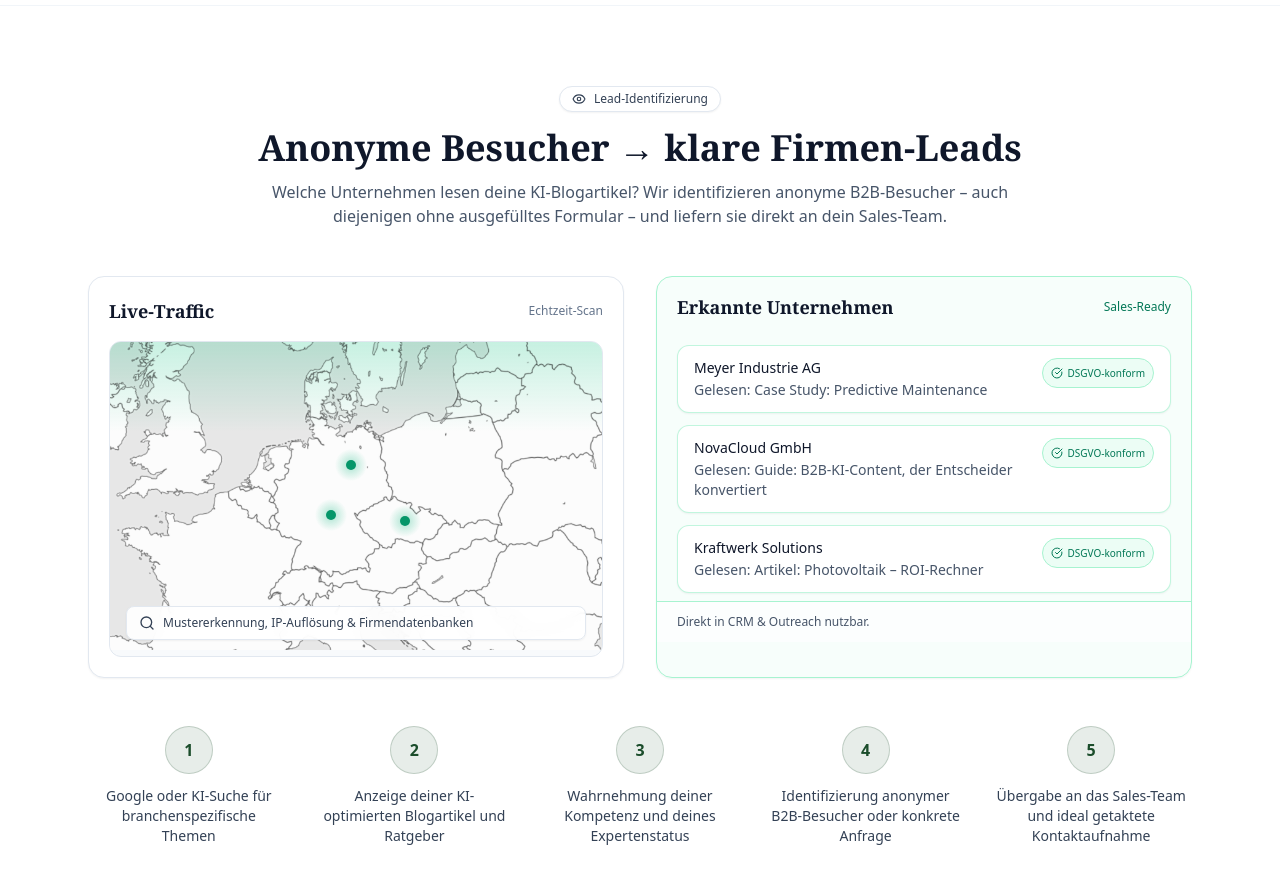
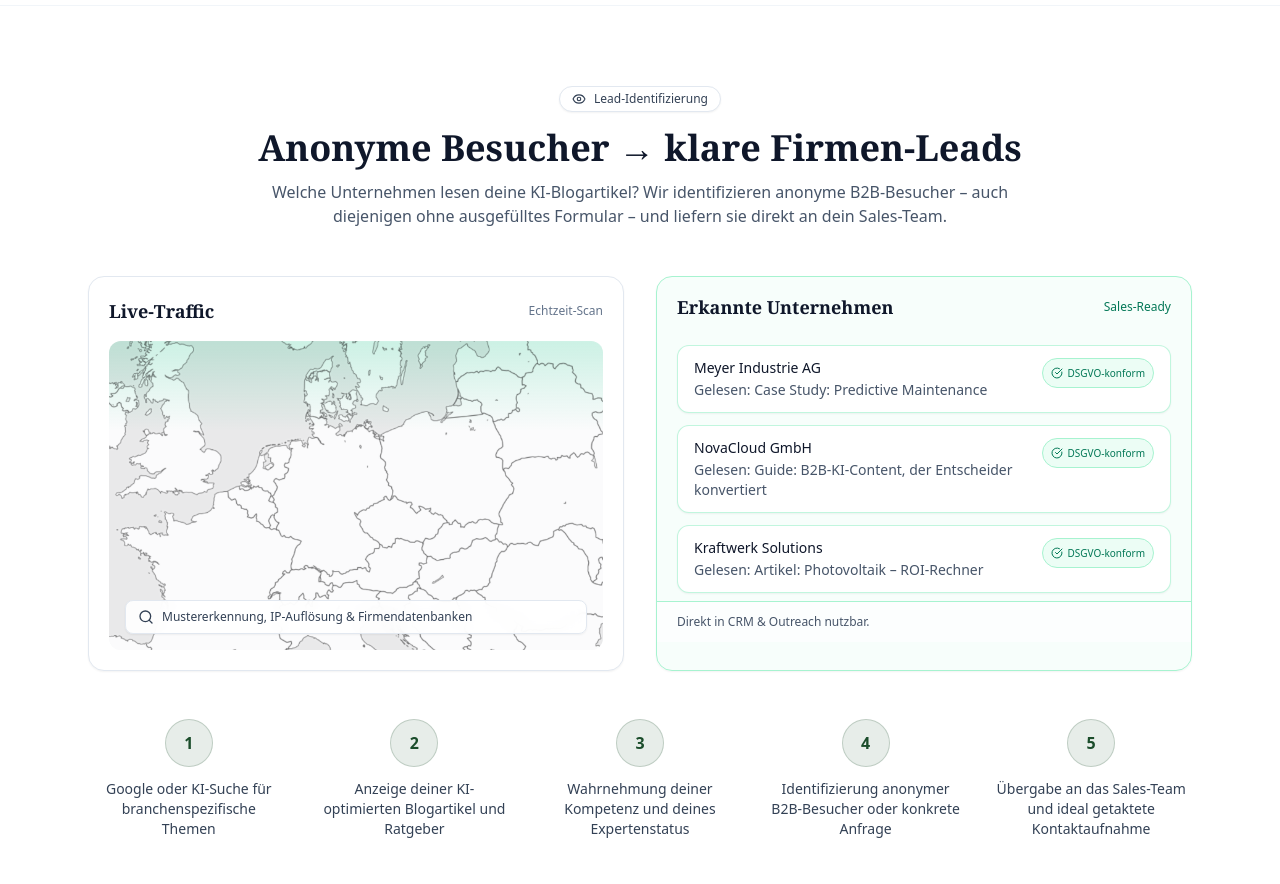
Before and after one commit to lennartnm/findbar_website, a Next.js app: page / in a window 1280 px wide. Shown: the part 3900-4784 px from the top of the page. Built offline with nearby package versions, Linux system fonts and the light colour scheme.

Commit message:
Update page.tsx

```diff
--- a/src/app/page.tsx
+++ b/src/app/page.tsx
@@ -281,46 +281,31 @@ function VisitorRevealSection() {
               <span className="text-xs text-slate-500">Echtzeit-Scan</span>
             </div>
 
-            {/* Visual Box – DACH-Bild im Originalformat (kein erzwungenes Aspect Ratio) */}
+            {/* Visual Box – DACH Map mit sichtbarerem Scan */}
             <div className="relative px-5 pt-4 pb-5">
-              <div className="relative overflow-hidden rounded-xl bg-slate-50 border border-slate-200">
-                {/* Wrapper passt sich der natürlichen Bildgröße an */}
-                <div className="relative inline-block mx-auto select-none">
+              <div className="relative aspect-[16/10] overflow-hidden rounded-xl bg-slate-50">
+                {/* DACH-Karte Hintergrund */}
                 <img
                   src="Scan.png"
                   alt="Traffic Map DACH"
-                    className="block h-auto w-auto max-w-full max-h-[380px] opacity-90"
-                    draggable="false"
+                  className="absolute inset-0 h-full w-full object-contain opacity-80"
                 />
 
-                  {/* Scan Overlay – exakt über dem Bild (nimmt die Bildgröße an) */}
-                  <div className="pointer-events-none absolute inset-0 animate-scanY bg-gradient-to-b from-transparent via-emerald-400/45 to-transparent mix-blend-multiply" />
+                {/* Scan Overlay – kräftiger */}
+                <div className="absolute inset-0 animate-scanY bg-gradient-to-b from-transparent via-emerald-400/40 to-transparent mix-blend-multiply" />
 
-                  {/* Heat Dots – prozentual relativ zur Bildfläche */}
-                  <div className="pointer-events-none absolute inset-0">
-                    {[
-                      { x: "49%", y: "40%" }, // DE
-                      { x: "60%", y: "58%" }, // AT
-                      { x: "45%", y: "56%" }, // CH
-                    ].map((pos, i) => (
+                {/* Heat Dots über DACH */}
+                <div className="absolute inset-0">
+                  {[{x:"45%",y:"38%"},{x:"52%",y:"55%"},{x:"35%",y:"60%"}].map((pos,i)=>(
                     <div
                       key={i}
-                        style={{ left: pos.x, top: pos.y }}
-                        className="absolute -translate-x-1/2 -translate-y-1/2"
-                      >
-                        <span
-                          className="absolute -inset-3 rounded-full"
-                          style={{ background: "radial-gradient(circle, rgba(16,185,129,0.35), transparent 60%)" }}
-                          aria-hidden
+                      style={{left:pos.x,top:pos.y}}
+                      className="absolute h-3.5 w-3.5 rounded-full bg-emerald-500/90 animate-ping"
                     />
-                        <span className="relative block h-3.5 w-3.5 rounded-full bg-emerald-500/90 animate-ping" />
-                        <span className="absolute block h-2.5 w-2.5 rounded-full bg-emerald-600 top-0.5 left-0.5" />
-                      </div>
                   ))}
                 </div>
-                </div>
 
-                {/* OVERLAY-Info – unten in der Card */}
+                {/* OVERLAY-Info */}
                 <div className="absolute left-4 right-4 bottom-4">
                   <div className="flex items-center gap-2 rounded-lg border border-slate-200 bg-white/90 backdrop-blur px-3 py-2 text-xs text-slate-700 shadow-sm">
                     <Search className="h-4 w-4" />
@@ -389,9 +374,6 @@ function VisitorRevealSection() {
     </section>
   );
 }
-
-
-
 
 
 
```
Lines whose indentation alone changed are shown as unchanged.
